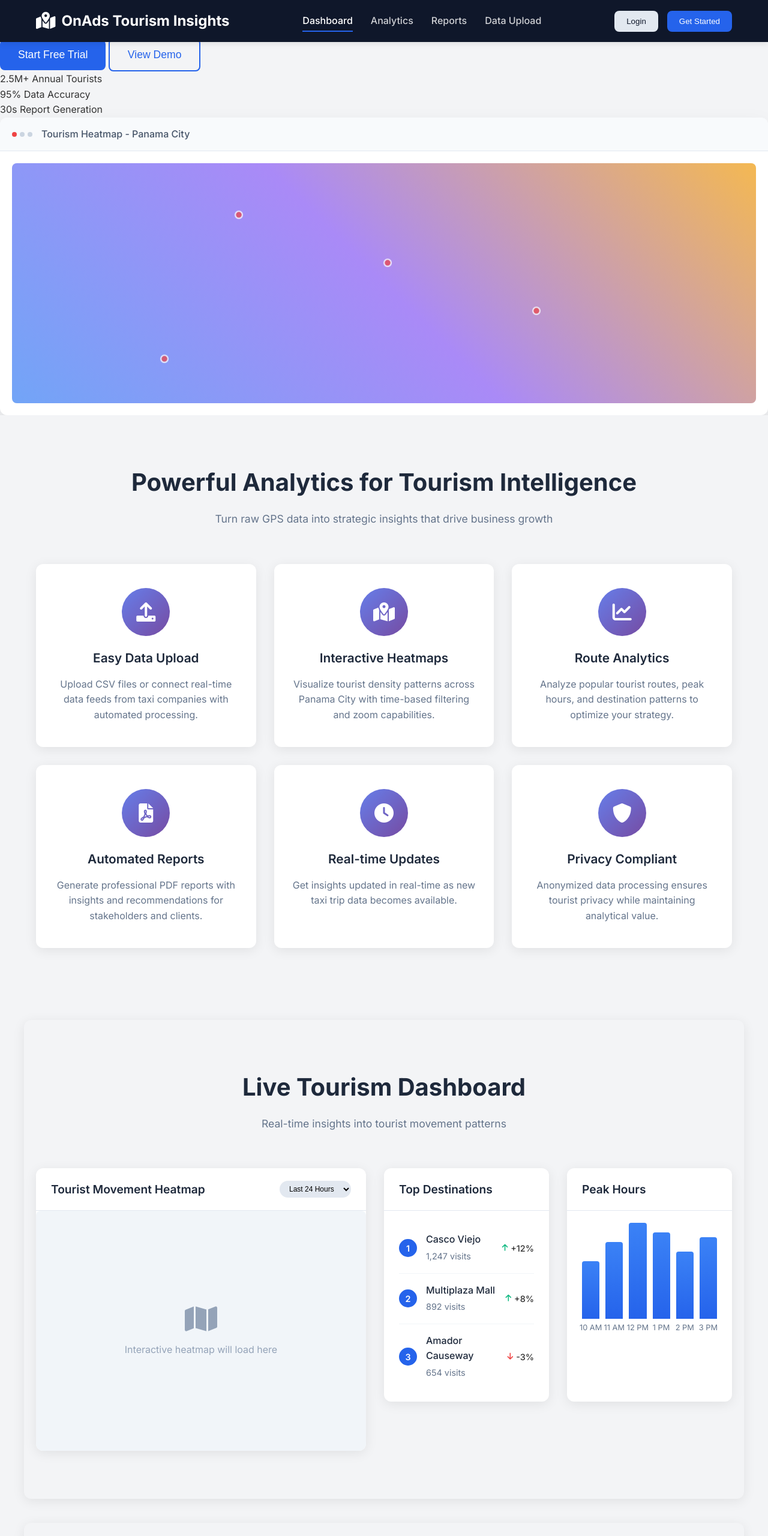
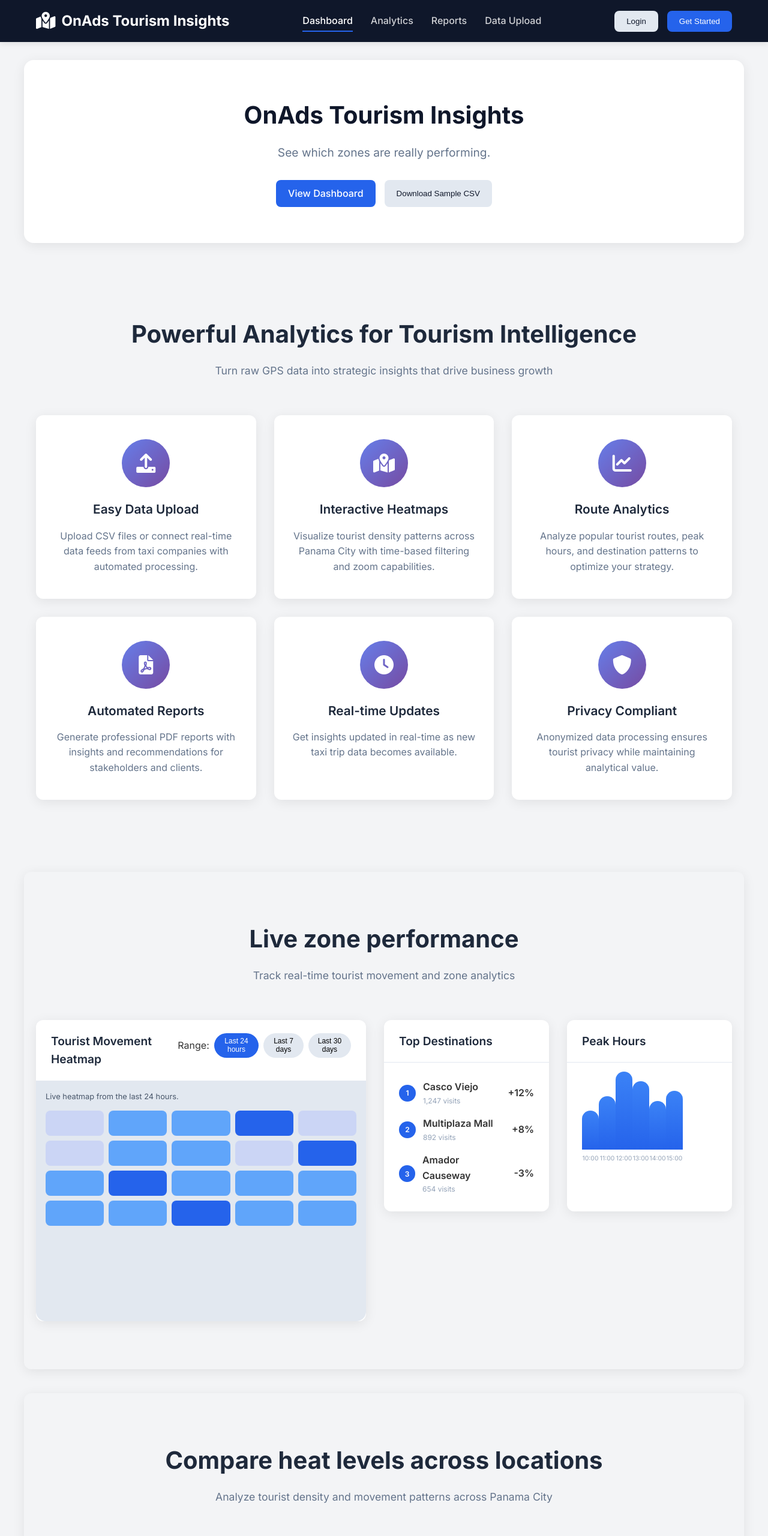
Before and after one commit to jackmarcov/HW1-AI, a plain HTML site: page index.html in a window 1280 px wide. Shown: the top 2560 px of the page at 60% size. Drawn offline with Linux system fonts and the light colour scheme.

Commit message:
update dashboard layout and time filters

```diff
--- a/index.html
+++ b/index.html
@@ -29,57 +29,18 @@
         </div>
     </nav>
 
-    <main>
-        <!-- Hero Section -->
-        <section class="hero">
-        <div class="hero-container">
-            <div class="hero-content">
-                <h1>Transform Tourism Data into Actionable Insights</h1>
-                <p>Analyze real-time GPS data from Panama's airport taxis to understand tourist movement patterns and optimize your business strategy.</p>
+    <header class="hero">
+        <div class="container">
+            <h1>OnAds Tourism Insights</h1>
+            <p>See which zones are really performing.</p>
             <div class="hero-actions">
-                    <button class="btn-primary btn-large">Start Free Trial</button>
-                    <button class="btn-outline btn-large">View Demo</button>
-                </div>
-                <div class="hero-stats">
-                    <div class="stat">
-                        <span class="stat-number">2.5M+</span>
-                        <span class="stat-label">Annual Tourists</span>
-                    </div>
-                    <div class="stat">
-                        <span class="stat-number">95%</span>
-                        <span class="stat-label">Data Accuracy</span>
-                    </div>
-                    <div class="stat">
-                        <span class="stat-number">30s</span>
-                        <span class="stat-label">Report Generation</span>
+                <a href="#dashboard" class="btn-primary">View Dashboard</a>
+                <button class="btn-secondary">Download Sample CSV</button>
             </div>
         </div>
-            </div>
-            <div class="hero-visual">
-                <div class="dashboard-preview">
-                    <div class="preview-header">
-                        <div class="preview-dots">
-                            <span></span>
-                            <span></span>
-                            <span></span>
-                        </div>
-                        <span class="preview-title">Tourism Heatmap - Panama City</span>
-                    </div>
-                    <div class="preview-content">
-                        <div class="map-container">
-                            <div class="map-heatmap"></div>
-                            <div class="map-markers">
-                                <div class="marker marker-1"></div>
-                                <div class="marker marker-2"></div>
-                                <div class="marker marker-3"></div>
-                                <div class="marker marker-4"></div>
-                            </div>
-                        </div>
-                    </div>
-                </div>
-            </div>
-        </div>
-    </section>
+    </header>
+
+    <main>
 
             <!-- Features Section -->
         <section class="features">
@@ -139,66 +100,28 @@
         <section id="dashboard" class="dashboard page-section">
             <div class="container">
             <div class="section-header">
-                <h2>Live Tourism Dashboard</h2>
-                <p>Real-time insights into tourist movement patterns</p>
+                <h2>Live zone performance</h2>
+                <p>Track real-time tourist movement and zone analytics</p>
             </div>
             <div class="dashboard-grid">
-                <div class="dashboard-card main-card">
+                <div id="heatmap-card" class="dashboard-card main-card">
                     <div class="card-header">
                         <h3>Tourist Movement Heatmap</h3>
-                        <div class="card-controls">
-                            <select class="time-filter">
-                                <option>Last 24 Hours</option>
-                                <option>Last 7 Days</option>
-                                <option>Last 30 Days</option>
-                            </select>
+                        <div class="filters">
+                            <span>Range:</span>
+                            <button class="time-filter active" data-range="24h">Last 24 hours</button>
+                            <button class="time-filter" data-range="7d">Last 7 days</button>
+                            <button class="time-filter" data-range="30d">Last 30 days</button>
                         </div>
                     </div>
-                    <div class="map-container">
-                        <div class="map-placeholder">
-                            <i class="fas fa-map"></i>
-                            <p>Interactive heatmap will load here</p>
-                        </div>
+                    <div id="heatmap-body" class="map-container">
                     </div>
                 </div>
                 <div class="dashboard-card">
                     <div class="card-header">
                         <h3>Top Destinations</h3>
                     </div>
-                    <div class="destinations-list">
-                        <div class="destination-item">
-                            <div class="destination-rank">1</div>
-                            <div class="destination-info">
-                                <span class="destination-name">Casco Viejo</span>
-                                <span class="destination-count">1,247 visits</span>
-                            </div>
-                            <div class="destination-trend">
-                                <i class="fas fa-arrow-up"></i>
-                                <span>+12%</span>
-                            </div>
-                        </div>
-                        <div class="destination-item">
-                            <div class="destination-rank">2</div>
-                            <div class="destination-info">
-                                <span class="destination-name">Multiplaza Mall</span>
-                                <span class="destination-count">892 visits</span>
-                            </div>
-                            <div class="destination-trend">
-                                <i class="fas fa-arrow-up"></i>
-                                <span>+8%</span>
-                            </div>
-                        </div>
-                        <div class="destination-item">
-                            <div class="destination-rank">3</div>
-                            <div class="destination-info">
-                                <span class="destination-name">Amador Causeway</span>
-                                <span class="destination-count">654 visits</span>
-                            </div>
-                            <div class="destination-trend">
-                                <i class="fas fa-arrow-down"></i>
-                                <span>-3%</span>
-                            </div>
-                        </div>
+                    <div id="top-destinations-list" class="destinations-list">
                     </div>
                 </div>
                 <div class="dashboard-card">
@@ -206,24 +129,7 @@
                         <h3>Peak Hours</h3>
                     </div>
                     <div class="peak-hours-chart">
-                        <div class="hour-bar">
-                            <span class="hour-label">10 AM</span>
-                        </div>
-                        <div class="hour-bar">
-                            <span class="hour-label">11 AM</span>
-                        </div>
-                        <div class="hour-bar">
-                            <span class="hour-label">12 PM</span>
-                        </div>
-                        <div class="hour-bar">
-                            <span class="hour-label">1 PM</span>
-                        </div>
-                        <div class="hour-bar">
-                            <span class="hour-label">2 PM</span>
-                        </div>
-                        <div class="hour-bar">
-                            <span class="hour-label">3 PM</span>
-                        </div>
+                        <div id="peak-hours-bars"></div>
                     </div>
                 </div>
             </div>
@@ -234,8 +140,8 @@
         <section id="analytics" class="analytics page-section">
             <div class="container">
             <div class="section-header">
-                <h2>Advanced Analytics</h2>
-                <p>Deep insights into tourism patterns and trends</p>
+                <h2>Compare heat levels across locations</h2>
+                <p>Analyze tourist density and movement patterns across Panama City</p>
             </div>
             <div class="analytics-content">
                 <div class="analytics-card">
@@ -267,8 +173,8 @@
         <section id="reports" class="reports page-section">
             <div class="container">
             <div class="section-header">
-                <h2>Automated Reports</h2>
-                <p>Generate professional reports for stakeholders and clients</p>
+                <h2>Exportable insights for clients</h2>
+                <p>Generate professional reports and exportable data for stakeholders</p>
             </div>
             <div class="reports-content">
                 <div class="reports-card">
@@ -303,8 +209,8 @@
         <section id="data" class="data-upload page-section">
             <div class="container">
             <div class="section-header">
-                <h2>Upload Your Data</h2>
-                <p>Process taxi trip data and generate insights instantly</p>
+                <h2>Upload raw mobility/tourism data</h2>
+                <p>Import CSV files and process taxi trip data to generate actionable insights</p>
             </div>
             <div class="upload-container">
                 <div class="upload-area" id="uploadArea">
```
Lines whose indentation alone changed are shown as unchanged.
